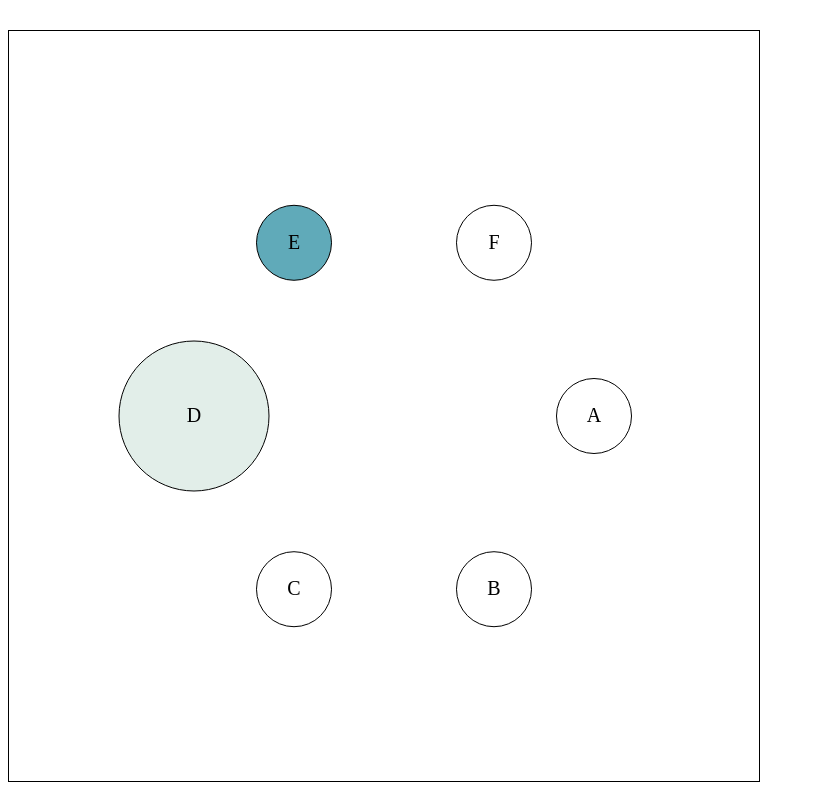
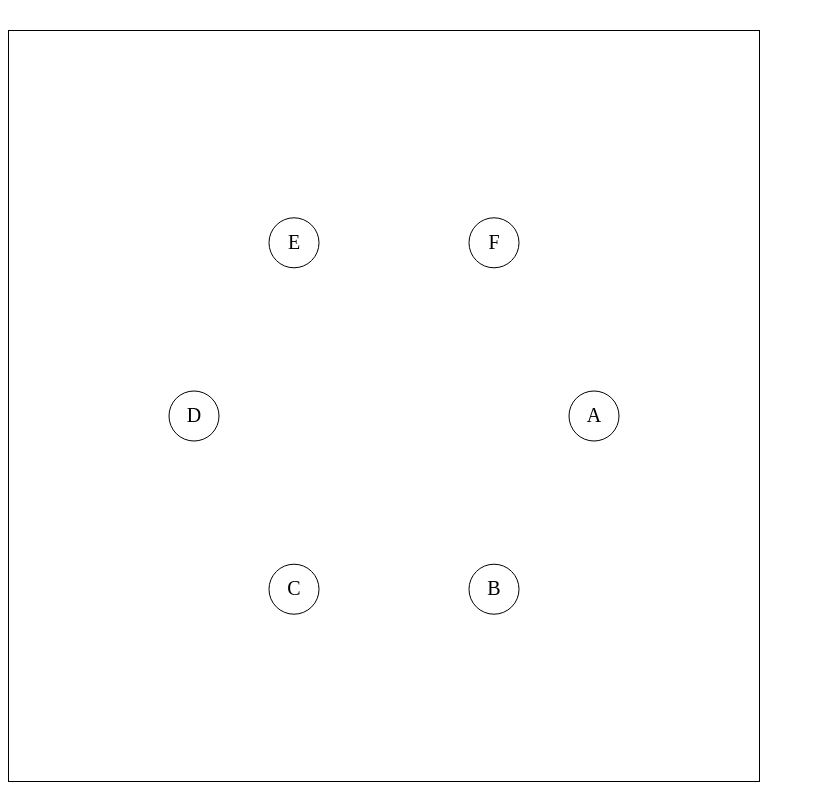
Before and after one commit to ksiddiqui98/recording_meetings_visualization, a plain HTML site: page visualization.html in a window 1280 px wide. Shown: the part 95-889 px from the top of the page, without its empty margins (0-815 px from the left). Drawn offline with nearby package versions, Linux system fonts and the light colour scheme.

Commit message:
level 1
cleaned up a few functions

```diff
--- a/visualization.html
+++ b/visualization.html
@@ -132,109 +132,31 @@
 
         }
 
-        var currentlySpeaking = true;
-        var previouslySpoke = true;
-
-        currently(circleData,4);
-        currently(circleData,4);
-        currently(circleData,4);
-        currently(circleData,4);
-        currently(circleData,4);
-        currently(circleData,4);
-        currently(circleData,4);
-        currently(circleData,4);
-        currently(circleData,4);
-        currently(circleData,4);
-        currently(circleData,4);
-        currently(circleData,4);
-        currently(circleData,4);
-        currently(circleData,4);
-        currently(circleData,4);
-        currently(circleData,4);
-        currently(circleData,4);
-        currently(circleData,4);
-        currently(circleData,4);
-        currently(circleData,4);
-        currently(circleData,4);
-
-        currently(circleData,3);
-        currently(circleData,3);
-        currently(circleData,3);
-        currently(circleData,3);
-        currently(circleData,3);
-
-        previously(circleData, svgContainer, x_1,y_1,3);
-        previously_remove(svgContainer);
-        remPreviouslySpoke(circleData, 3);
-        previously(circleData, svgContainer, x_1,y_1,4);
-        previously_remove(svgContainer);
-        remPreviouslySpoke(circleData, 4);
-        previously(circleData, svgContainer, x_1,y_1,1);
-        previously_remove(svgContainer);
-        remPreviouslySpoke(circleData, 1);
-        previously(circleData, svgContainer, x_1,y_1,3);
-        previously_remove(svgContainer);
-        remPreviouslySpoke(circleData, 3);
-        previously(circleData, svgContainer, x_1,y_1,2);
-        previously_remove(svgContainer);
-        remPreviouslySpoke(circleData, 2);
-        previously(circleData, svgContainer, x_1,y_1,0);
-        previously_remove(svgContainer);
-        remPreviouslySpoke(circleData, 0);
-        previously(circleData, svgContainer, x_1,y_1,5);
-        previously_remove(svgContainer);
-        remPreviouslySpoke(circleData, 5);
-        previously(circleData, svgContainer, x_1,y_1,3);
-        previously_remove(svgContainer);
-        remPreviouslySpoke(circleData, 3);
-        previously(circleData, svgContainer, x_1,y_1,3);
-        previously_remove(svgContainer);
-        remPreviouslySpoke(circleData, 3);
 
 
+        // function  highlights circle, expands the radius,
+        // changes the color, and shows the transcript
+        // make sure to check for collisions
+        // could check before expanding and scale down if needed
+        // or increase size then check then scale down
+        // args: svg container, x val if circle, y val of circle, id,
+        // time spoke in seconds, and scaling factor
+        // scaling factor currently arbitrarily 10
+        function previously(svgC, x_r, y_r, i, timsec, factor) {
+            participantSpeak[i]++;
 
-        // function will be passed the id of the person currently speaking
-        // and highlight them
-
-        function currently(data,i) {
-            if(currentlySpeaking) {		// this might come in handy so not removing
-
-                data[i].style("stroke", "red")
-                        .style("stroke-width", "10px");
-            participantSpeak[i]++;
-            // var default_scale = d3.scaleQuantize().domain([0, 50]).range(['white','gray']);
-            // syntax as seen on http://jonathansoma.com/tutorials/d3/color-scale-examples/
-		    // A simple color scale created using quantization over 50 values, representing the scale going from blue to red
-		    // TODO: Different nodes will have different color scales??
-            data[i].style("fill",colors(participantSpeak[i]));
-
-            }
-        }
-
-        // function will be passed the id of the person who
-        // just spoke and highlight them
-        // will also darken the color of the circle by 1 shade
-
-        // Anyone who may have spoken previously will have their transcript
-        // displayed next to them in a text box
-
-        function previously(data,svgC,x_r,y_r,i) // ,sti)
-        {
-
-            timeSpoke(150,data,i,10);
-
-            if(previouslySpoke) {		// this might come in handy so not removing
-                data[i].style("stroke", "lightpink")
+            circleData[i].style("fill", colors(participantSpeak[i]));
+            // highlights circle with light pink ring to
+            // incidate that the person had just spoken
+            circleData[i].style("stroke", "lightpink")
                         .style("stroke-width", "5px");
 
-       //        var ls = sti.length;
-       // TODO: After succesfully obtaining transcript data, get character count
-       // and determine width of the rectangle on basis of that
-       // Center text on rectangle
-
-                 svgC.append("rect")
-                .attr("x", parseInt(x_r[i]) + 30)
-                .attr("y", parseInt(y_r[i]) + 30)
+            // creates the rectangle that the text is shown in
+            // TODO: make the size of the textbox dynamic and
+            // make sure the text does not go outside of the svgContainer
+            svgC.append("rect")
+                .attr("x", parseInt(x_r[i]) + 30 + (1*(factor*timsec/60)))
+                .attr("y", parseInt(y_r[i]) + 30 + (1*(factor*timsec/60)))
                 .attr("rx",10)
                 .attr("ry",10)
                 .attr("id","rect_box")
@@ -245,58 +167,45 @@
                 .attr("id","rect_box")
                 .attr("border", "1px solid black");
 
+            participantTimeOriginal[i] += timsec;
+            var rad = parseInt(circleData[i].attr("r"));
+            // increases on eunit of radius every minute
+            // every second then increases 1/60th of a unit
+            circleData[i].attr("r", (rad + 1*(factor*timsec/60)));
 
-                svgC.append("text")
-                .attr("x",parseInt(x_r[i]) + 35)
-                .attr("y",parseInt(y_r[i]) + 50)
+
+            // adds the text "in" the textbox
+            svgC.append("text")
+                .attr("x",parseInt(x_r[i]) + 35 + (1*(factor*timsec/60)))
+                .attr("y",parseInt(y_r[i]) + 50 + (1*(factor*timsec/60)))
                 .attr("id","text_box")
                 .text("hello");
 
-
+            // check for intersection and if two circles are intersecting
+            // will resize so there is no intersection
+            if(checkIntersecting()) {
+                scaleDown(participantTimeOriginal, circleData, factor);
             }
         }
-		// Remove the text box for use with other transcript elements
-       function previously_remove(svgC)
-       {
+
+        // function removes the textbox and transcript
+        // as well as the highlighted ring
+        function removePrev(svgC, i) {
             svgC.select("#rect_box").remove();
             svgC.select("#text_box").remove();
-       }
-        // function will be passed the amount of time someone spoke in seconds
-        // and change the size of the node proportionally to the amount
-        // of time
-        // function will also be passed id of person who spoke
 
-        function remPreviouslySpoke(data, i) {
             data[i].style("stroke", "black");
             data[i].style("stroke-width", "1px");
         }
 
-        function timeSpoke(timsec, data,i,ret)
-        {
-            participantTimeOriginal[i]+= timsec;
-            var rad = parseInt(data[i].attr("r"));
-            // increase one unit of radius every minute
-            // every second then increases 1/60th of a unit, slow progression
-            // assuming all individual conversation snippets do not exceed 15-20 seconds??
-            data[i].attr("r", (rad + 1*(ret*timsec/60) ));
-            // check if intersecting after increasing the sizes
-            // OR can check if increasing the size will cause intersection?
-            // if so, scale everything down
-            var intersecting = checkIntersecting();
-
-            if(intersecting) {
-                scaleDown(participantTimeOriginal, circleData, ret);
-            }
-        }
-
-        function scaleDown(originalData,circles, ret) {
+        function scaleDown(originalData,circles, fac) {
             var newData = [];
             var minData = d3.min(originalData);
             var maxData = d3.max(originalData);
 
             for(var i = 0; i < originalData.length; i++) {
                 newData[i] = originalData[i] * .5;
-                circles[i].attr("r", (25 + 1*(ret*newData[i]/60)));
+                circles[i].attr("r", (25 + 1*(fac*newData[i]/60)));
             }
 
             participantTimeChanging = newData;
```
